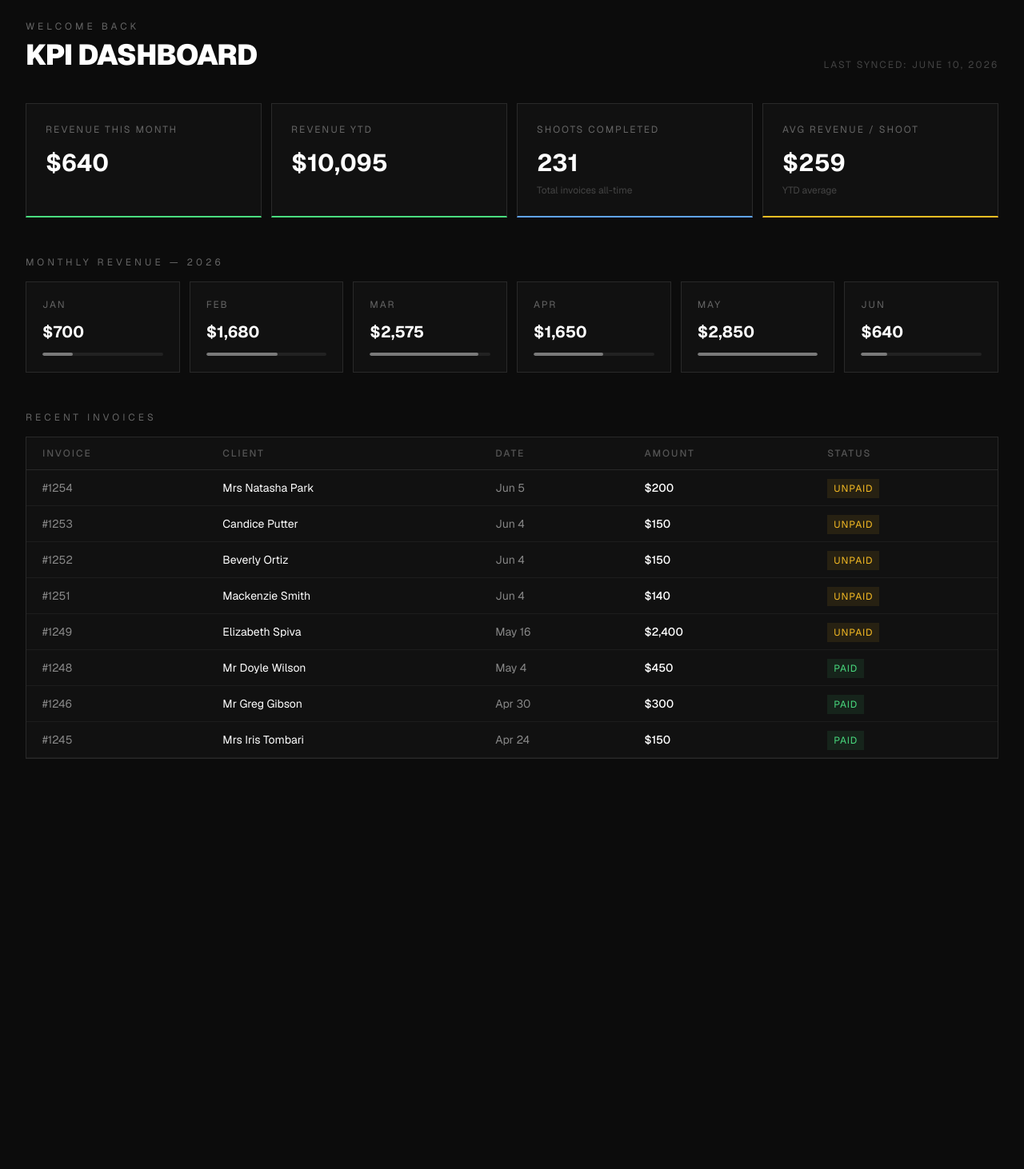
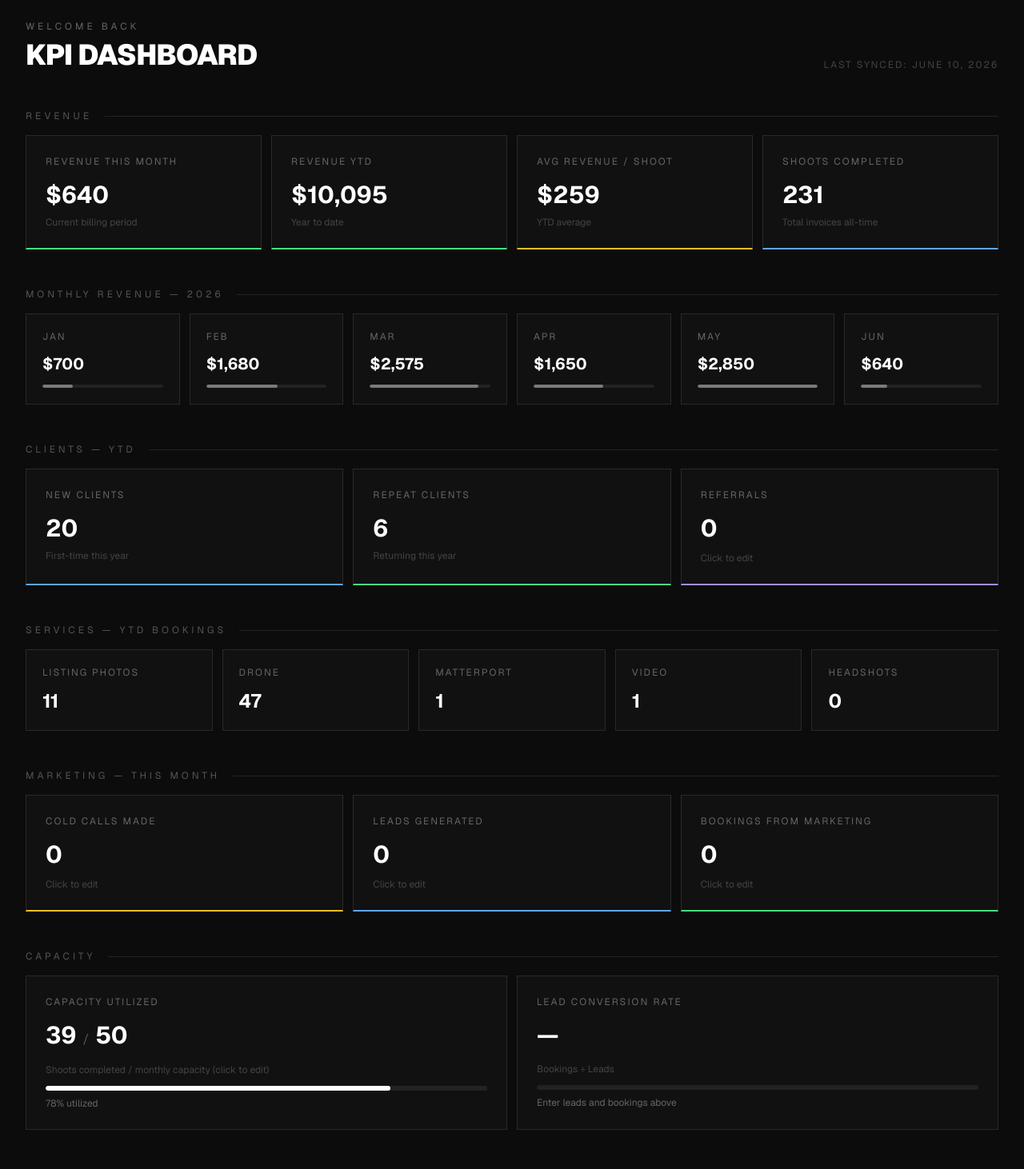
Before and after one commit to luckimages/luckimages-portal, a Next.js app: page /dashboard in a window 1280 px wide. Shown: the part 100-1562 px from the top of the page at 80% size. Before the commit the page ends 1097 px from the top, so only its background shows below. Built offline with nearby package versions, Linux system fonts and the light colour scheme.

Commit message:
Full KPI dashboard: revenue, clients, services, marketing, capacity, invoices
Co-Authored-By: Claude Sonnet 4.6 <noreply@anthropic.com>

```diff
--- a/src/app/dashboard/page.tsx
+++ b/src/app/dashboard/page.tsx
@@ -1,17 +1,77 @@
+"use client";
+
+import { useState } from "react";
+
+// QB data — synced June 10, 2026
+const QB = {
+  revMonth: 640,
+  revYTD: 10095,
+  shootsAllTime: 231,
+  ytdInvoices: 39,
+  newClients: 20,
+  repeatClients: 6,
+  services: {
+    photos: 11,
+    drone: 47,
+    matterport: 1,
+    video: 1,
+    headshots: 0,
+  },
+  recentInvoices: [
+    { num: "1254", client: "Mrs Natasha Park", date: "Jun 5", amount: "$200", paid: false },
+    { num: "1253", client: "Candice Putter", date: "Jun 4", amount: "$150", paid: false },
+    { num: "1252", client: "Beverly Ortiz", date: "Jun 4", amount: "$150", paid: false },
+    { num: "1251", client: "Mackenzie Smith", date: "Jun 4", amount: "$140", paid: false },
+    { num: "1249", client: "Elizabeth Spiva", date: "May 16", amount: "$2,400", paid: false },
+    { num: "1248", client: "Mr Doyle Wilson", date: "May 4", amount: "$450", paid: true },
+    { num: "1246", client: "Mr Greg Gibson", date: "Apr 30", amount: "$300", paid: true },
+    { num: "1245", client: "Mrs Iris Tombari", date: "Apr 24", amount: "$150", paid: true },
+  ],
+  monthly: [
+    { month: "Jan", rev: 700 },
+    { month: "Feb", rev: 1680 },
+    { month: "Mar", rev: 2575 },
+    { month: "Apr", rev: 1650 },
+    { month: "May", rev: 2850 },
+    { month: "Jun", rev: 640 },
+  ],
+};
+
+function Card({ label, value, sub, accent = "#ffffff", children }: {
+  label: string; value?: string; sub?: string; accent?: string; children?: React.ReactNode;
+}) {
+  return (
+    <div className="bg-[#111] border border-white/10 p-6" style={{ borderBottom: `2px solid ${accent}` }}>
+      <p className="text-xs tracking-[2px] uppercase text-[#666] mb-4">{label}</p>
+      {value && <p className="text-3xl font-bold">{value}</p>}
+      {sub && <p className="text-xs text-[#444] mt-2">{sub}</p>}
+      {children}
+    </div>
+  );
+}
+
+function EditableNumber({ value, onChange }: { value: number; onChange: (v: number) => void }) {
+  return (
+    <input
+      type="number"
+      value={value}
+      onChange={e => onChange(Number(e.target.value))}
+      className="bg-transparent text-3xl font-bold w-full outline-none border-b border-transparent focus:border-white/20 pb-0.5 transition-colors [appearance:textfield] [&::-webkit-outer-spin-button]:appearance-none [&::-webkit-inner-spin-button]:appearance-none"
+    />
+  );
+}
+
 export default function DashboardPage() {
-  // Data pulled from QuickBooks — June 10, 2026
-  const revMonth = 640;
-  const revYTD = 10095;
-  const shootsCompleted = 231;
-  const ytdInvoices = 39;
-  const avgPerShoot = Math.round(revYTD / ytdInvoices);
+  const avgPerShoot = Math.round(QB.revYTD / QB.ytdInvoices);
 
-  const kpis = [
-    { label: "Revenue This Month", value: `$${revMonth.toLocaleString()}`, accent: "#4ade80" },
-    { label: "Revenue YTD", value: `$${revYTD.toLocaleString()}`, accent: "#4ade80" },
-    { label: "Shoots Completed", value: shootsCompleted.toString(), accent: "#60a5fa", sub: "Total invoices all-time" },
-    { label: "Avg Revenue / Shoot", value: `$${avgPerShoot.toLocaleString()}`, accent: "#fbbf24", sub: "YTD average" },
-  ];
+  // Manually editable fields
+  const [referrals, setReferrals] = useState(0);
+  const [coldCalls, setColdCalls] = useState(0);
+  const [leads, setLeads] = useState(0);
+  const [bookings, setBookings] = useState(0);
+  const [capTotal, setCapTotal] = useState(50);
+  const capPct = capTotal > 0 ? Math.min(100, Math.round((QB.ytdInvoices / capTotal) * 100)) : 0;
+  const convPct = leads > 0 ? Math.min(100, Math.round((bookings / leads) * 100)) : 0;
 
   return (
     <main className="min-h-screen bg-[#0c0c0c] text-white flex flex-col">
@@ -21,16 +81,14 @@ export default function DashboardPage() {
         <span className="text-xl font-black tracking-tight uppercase">Luck Images</span>
         <div className="flex items-center gap-6">
           <span className="text-xs tracking-[2px] uppercase text-[#666]">Admin</span>
-          <a href="/login" className="text-xs tracking-[3px] uppercase text-[#666] hover:text-white transition-colors">
-            Sign Out
-          </a>
+          <a href="/login" className="text-xs tracking-[3px] uppercase text-[#666] hover:text-white transition-colors">Sign Out</a>
         </div>
       </header>
 
-      <div className="flex-1 px-8 py-12 max-w-7xl mx-auto w-full">
+      <div className="flex-1 px-8 py-12 max-w-7xl mx-auto w-full space-y-12">
 
-        {/* PAGE TITLE */}
-        <div className="mb-10 flex items-end justify-between">
+        {/* TITLE */}
+        <div className="flex items-end justify-between">
           <div>
             <p className="text-xs tracking-[4px] uppercase text-[#666] mb-2">Welcome back</p>
             <h1 className="text-4xl font-black tracking-tight uppercase">KPI Dashboard</h1>
@@ -38,34 +96,22 @@ export default function DashboardPage() {
           <p className="text-xs tracking-[2px] uppercase text-[#444]">Last synced: June 10, 2026</p>
         </div>
 
-        {/* KPI CARDS */}
-        <div className="grid grid-cols-2 md:grid-cols-4 gap-3 mb-12">
-          {kpis.map((card) => (
-            <div
-              key={card.label}
-              className="bg-[#111] border border-white/10 p-6"
-              style={{ borderBottom: `2px solid ${card.accent}` }}
-            >
-              <p className="text-xs tracking-[2px] uppercase text-[#666] mb-4">{card.label}</p>
-              <p className="text-3xl font-bold">{card.value}</p>
-              {card.sub && <p className="text-xs text-[#444] mt-2">{card.sub}</p>}
+        {/* REVENUE */}
+        <section>
+          <p className="text-xs tracking-[4px] uppercase text-[#555] mb-4 flex items-center gap-4 after:flex-1 after:h-px after:bg-white/10 after:content-['']">Revenue</p>
+          <div className="grid grid-cols-2 md:grid-cols-4 gap-3">
+            <Card label="Revenue This Month" value={`$${QB.revMonth.toLocaleString()}`} accent="#4ade80" sub="Current billing period" />
+            <Card label="Revenue YTD" value={`$${QB.revYTD.toLocaleString()}`} accent="#4ade80" sub="Year to date" />
+            <Card label="Avg Revenue / Shoot" value={`$${avgPerShoot.toLocaleString()}`} accent="#fbbf24" sub="YTD average" />
+            <Card label="Shoots Completed" value={QB.shootsAllTime.toString()} accent="#60a5fa" sub="Total invoices all-time" />
           </div>
-          ))}
-        </div>
+        </section>
 
-        {/* MONTHLY BREAKDOWN */}
-        <div className="mb-3">
-          <p className="text-xs tracking-[4px] uppercase text-[#666] mb-4">Monthly Revenue — 2026</p>
-        </div>
-        <div className="grid grid-cols-3 md:grid-cols-6 gap-3 mb-12">
-          {[
-            { month: "Jan", rev: 700 },
-            { month: "Feb", rev: 1680 },
-            { month: "Mar", rev: 2575 },
-            { month: "Apr", rev: 1650 },
-            { month: "May", rev: 2850 },
-            { month: "Jun", rev: 640 },
-          ].map((m) => {
+        {/* MONTHLY CHART */}
+        <section>
+          <p className="text-xs tracking-[4px] uppercase text-[#555] mb-4 flex items-center gap-4 after:flex-1 after:h-px after:bg-white/10 after:content-['']">Monthly Revenue — 2026</p>
+          <div className="grid grid-cols-3 md:grid-cols-6 gap-3">
+            {QB.monthly.map((m) => {
               const pct = Math.round((m.rev / 2850) * 100);
               return (
                 <div key={m.month} className="bg-[#111] border border-white/10 p-5">
@@ -78,33 +124,107 @@ export default function DashboardPage() {
               );
             })}
           </div>
+        </section>
+
+        {/* CLIENTS */}
+        <section>
+          <p className="text-xs tracking-[4px] uppercase text-[#555] mb-4 flex items-center gap-4 after:flex-1 after:h-px after:bg-white/10 after:content-['']">Clients — YTD</p>
+          <div className="grid grid-cols-3 gap-3">
+            <Card label="New Clients" value={QB.newClients.toString()} accent="#60a5fa" sub="First-time this year" />
+            <Card label="Repeat Clients" value={QB.repeatClients.toString()} accent="#4ade80" sub="Returning this year" />
+            <Card label="Referrals" accent="#a78bfa">
+              <EditableNumber value={referrals} onChange={setReferrals} />
+              <p className="text-xs text-[#444] mt-2">Click to edit</p>
+            </Card>
+          </div>
+        </section>
+
+        {/* SERVICES */}
+        <section>
+          <p className="text-xs tracking-[4px] uppercase text-[#555] mb-4 flex items-center gap-4 after:flex-1 after:h-px after:bg-white/10 after:content-['']">Services — YTD Bookings</p>
+          <div className="grid grid-cols-2 md:grid-cols-5 gap-3">
+            {[
+              { label: "Listing Photos", value: QB.services.photos },
+              { label: "Drone", value: QB.services.drone },
+              { label: "Matterport", value: QB.services.matterport },
+              { label: "Video", value: QB.services.video },
+              { label: "Headshots", value: QB.services.headshots },
+            ].map(s => (
+              <div key={s.label} className="bg-[#111] border border-white/10 p-5">
+                <p className="text-xs tracking-[2px] uppercase text-[#666] mb-3">{s.label}</p>
+                <p className="text-2xl font-bold">{s.value}</p>
+              </div>
+            ))}
+          </div>
+        </section>
+
+        {/* MARKETING */}
+        <section>
+          <p className="text-xs tracking-[4px] uppercase text-[#555] mb-4 flex items-center gap-4 after:flex-1 after:h-px after:bg-white/10 after:content-['']">Marketing — This Month</p>
+          <div className="grid grid-cols-3 gap-3">
+            <Card label="Cold Calls Made" accent="#fbbf24">
+              <EditableNumber value={coldCalls} onChange={setColdCalls} />
+              <p className="text-xs text-[#444] mt-2">Click to edit</p>
+            </Card>
+            <Card label="Leads Generated" accent="#60a5fa">
+              <EditableNumber value={leads} onChange={setLeads} />
+              <p className="text-xs text-[#444] mt-2">Click to edit</p>
+            </Card>
+            <Card label="Bookings from Marketing" accent="#4ade80">
+              <EditableNumber value={bookings} onChange={setBookings} />
+              <p className="text-xs text-[#444] mt-2">Click to edit</p>
+            </Card>
+          </div>
+        </section>
+
+        {/* CAPACITY */}
+        <section>
+          <p className="text-xs tracking-[4px] uppercase text-[#555] mb-4 flex items-center gap-4 after:flex-1 after:h-px after:bg-white/10 after:content-['']">Capacity</p>
+          <div className="grid grid-cols-2 gap-3">
+            <div className="bg-[#111] border border-white/10 p-6">
+              <p className="text-xs tracking-[2px] uppercase text-[#666] mb-4">Capacity Utilized</p>
+              <div className="flex items-baseline gap-2 mb-4">
+                <span className="text-3xl font-bold">{QB.ytdInvoices}</span>
+                <span className="text-[#555]">/</span>
+                <input
+                  type="number"
+                  value={capTotal}
+                  onChange={e => setCapTotal(Number(e.target.value))}
+                  className="text-3xl font-bold bg-transparent w-20 outline-none border-b border-transparent focus:border-white/20 [appearance:textfield] [&::-webkit-outer-spin-button]:appearance-none [&::-webkit-inner-spin-button]:appearance-none"
+                />
+              </div>
+              <p className="text-xs text-[#444] mb-3">Shoots completed / monthly capacity (click to edit)</p>
+              <div className="h-1.5 bg-[#222] rounded-full overflow-hidden">
+                <div className="h-full bg-white rounded-full transition-all" style={{ width: `${capPct}%` }} />
+              </div>
+              <p className="text-xs text-[#666] mt-2">{capPct}% utilized</p>
+            </div>
+            <div className="bg-[#111] border border-white/10 p-6">
+              <p className="text-xs tracking-[2px] uppercase text-[#666] mb-4">Lead Conversion Rate</p>
+              <p className="text-3xl font-bold mb-4">{leads > 0 ? `${convPct}%` : "—"}</p>
+              <p className="text-xs text-[#444] mb-3">Bookings ÷ Leads</p>
+              <div className="h-1.5 bg-[#222] rounded-full overflow-hidden">
+                <div className="h-full rounded-full transition-all" style={{ width: `${convPct}%`, background: "#60a5fa" }} />
+              </div>
+              <p className="text-xs text-[#666] mt-2">{leads > 0 ? `${bookings} of ${leads} leads converted` : "Enter leads and bookings above"}</p>
+            </div>
+          </div>
+        </section>
 
         {/* RECENT INVOICES */}
-        <div className="mb-3">
-          <p className="text-xs tracking-[4px] uppercase text-[#666] mb-4">Recent Invoices</p>
-        </div>
+        <section>
+          <p className="text-xs tracking-[4px] uppercase text-[#555] mb-4 flex items-center gap-4 after:flex-1 after:h-px after:bg-white/10 after:content-['']">Recent Invoices</p>
           <div className="bg-[#111] border border-white/10 overflow-hidden">
             <table className="w-full text-sm">
               <thead>
                 <tr className="border-b border-white/10">
-                <th className="text-left px-5 py-3 text-xs tracking-[2px] uppercase text-[#555] font-medium">Invoice</th>
-                <th className="text-left px-5 py-3 text-xs tracking-[2px] uppercase text-[#555] font-medium">Client</th>
-                <th className="text-left px-5 py-3 text-xs tracking-[2px] uppercase text-[#555] font-medium">Date</th>
-                <th className="text-left px-5 py-3 text-xs tracking-[2px] uppercase text-[#555] font-medium">Amount</th>
-                <th className="text-left px-5 py-3 text-xs tracking-[2px] uppercase text-[#555] font-medium">Status</th>
+                  {["Invoice", "Client", "Date", "Amount", "Status"].map(h => (
+                    <th key={h} className="text-left px-5 py-3 text-xs tracking-[2px] uppercase text-[#555] font-medium">{h}</th>
+                  ))}
                 </tr>
               </thead>
               <tbody>
-              {[
-                { num: "1254", client: "Mrs Natasha Park", date: "Jun 5", amount: "$200", paid: false },
-                { num: "1253", client: "Candice Putter", date: "Jun 4", amount: "$150", paid: false },
-                { num: "1252", client: "Beverly Ortiz", date: "Jun 4", amount: "$150", paid: false },
-                { num: "1251", client: "Mackenzie Smith", date: "Jun 4", amount: "$140", paid: false },
-                { num: "1249", client: "Elizabeth Spiva", date: "May 16", amount: "$2,400", paid: false },
-                { num: "1248", client: "Mr Doyle Wilson", date: "May 4", amount: "$450", paid: true },
-                { num: "1246", client: "Mr Greg Gibson", date: "Apr 30", amount: "$300", paid: true },
-                { num: "1245", client: "Mrs Iris Tombari", date: "Apr 24", amount: "$150", paid: true },
-              ].map((inv) => (
+                {QB.recentInvoices.map(inv => (
                   <tr key={inv.num} className="border-b border-white/5 hover:bg-white/[0.02] transition-colors">
                     <td className="px-5 py-3 text-[#888]">#{inv.num}</td>
                     <td className="px-5 py-3">{inv.client}</td>
@@ -120,9 +240,9 @@ export default function DashboardPage() {
               </tbody>
             </table>
           </div>
+        </section>
 
       </div>
-
     </main>
   );
 }
```
Lines whose indentation alone changed are shown as unchanged.
